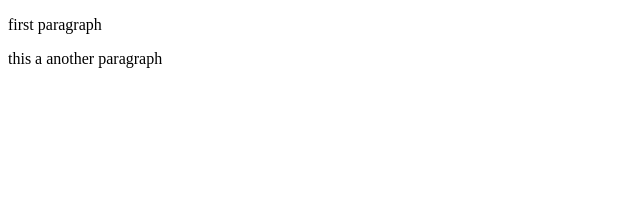
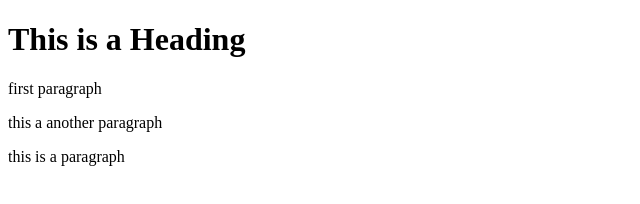
Before and after one commit to AMINEomari/learning-git, a plain HTML site: page index.html in a window 1280 px wide. Shown: the whole page, without its empty margins (0-640 px from the left). Drawn offline with Linux system fonts and the light colour scheme.

Commit message:
Update index.html

```diff
--- a/index.html
+++ b/index.html
@@ -4,7 +4,9 @@
 <title>Page Title</title>
 </head>
 <body>
+    <h1>This is a Heading</h1>
     <p>first paragraph</p>
     <p>this a another paragraph</p>
+    <p>this is a paragraph</p>
 </body>
 </html>
```
